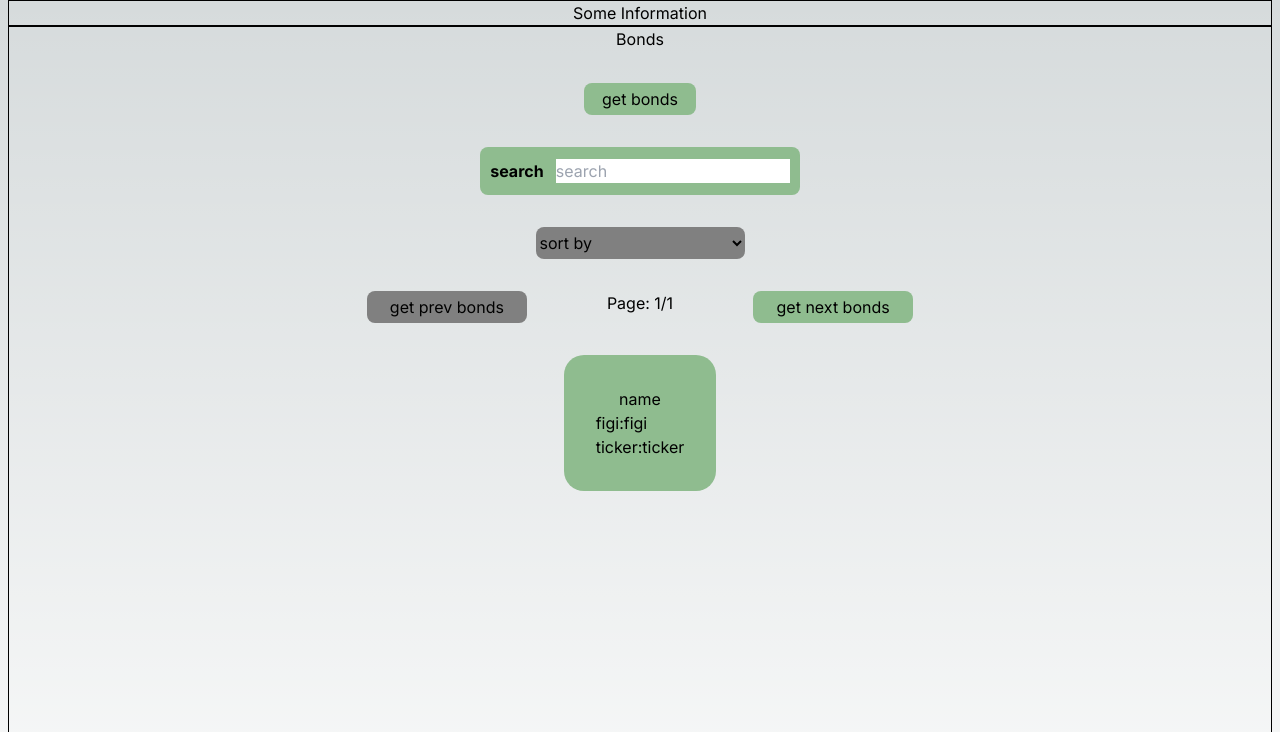
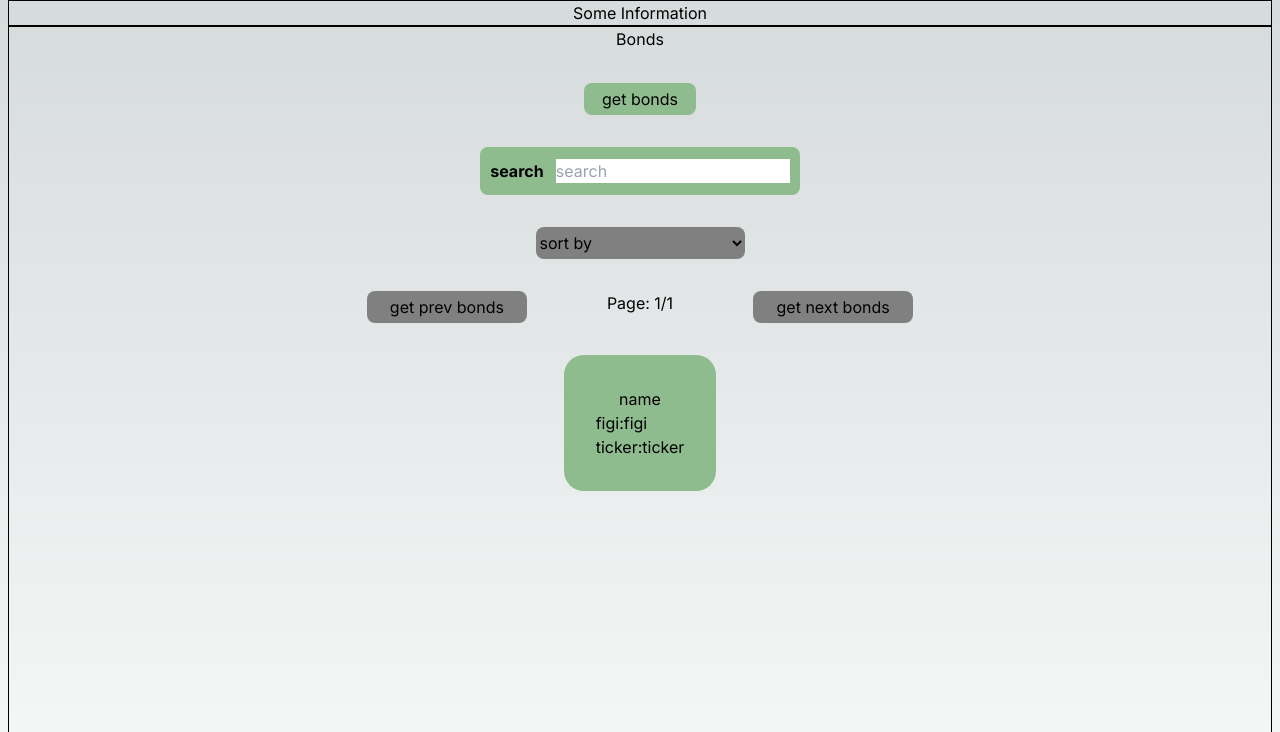
Before and after one commit to subarts/observer, a Next.js app: page /bonds in a window 1280 px wide. Shown: the top 732 px of the page. Built offline with nearby package versions, Linux system fonts and the light colour scheme; no server answers.

Commit message:
fix: page numbers

```diff
--- a/src/app/bonds/page.jsx
+++ b/src/app/bonds/page.jsx
@@ -1,9 +1,6 @@
-"use client"
 import React from "react"
 import SomeInformation from "../../components/UI/SomeInformation"
 import BondsCatalog from "../../components/UI/BondsCatalog"
-import store from "../../store"
-import { Provider } from "react-redux"
 export default function Bonds() {
   return (
     <>
--- a/src/app/page.js
+++ b/src/app/page.js
@@ -1,6 +1,5 @@
 "use client"
 import Link from "next/link";
-import { useSelector } from "react-redux/es/hooks/useSelector";
 export default function home() {
 
   return (
--- a/src/components/UI/SwitcherPage.jsx
+++ b/src/components/UI/SwitcherPage.jsx
@@ -4,7 +4,7 @@ import { dispatch } from "../../store/dispatch"
 import { selectNext, selectPrev } from "../../store/Reducers"
 const SwitcherPage = (props) => {
   const count = useSelector((state) => state.rootReduser.toolKit.count)
-  let pageCount = count
+  let pageCount = count / 5
   const counterAdd = () => {
     dispatch(selectNext())
   }
@@ -23,8 +23,8 @@ const SwitcherPage = (props) => {
           get prev bonds
         </button>
       )}
-      Page: {pageCount / 5 + 1}/{Math.ceil(bonds.props.length / 5)}
-      {pageCount >= bonds.props.length ? (
+      Page: {pageCount + 1}/{Math.ceil(bonds.props.length / 5)}
+      {pageCount >= Math.ceil(bonds.props.length / 5 - 1) ? (
         <button onClick={counterAdd} className="ButtonList" disabled>
           get next bonds
         </button>
```
